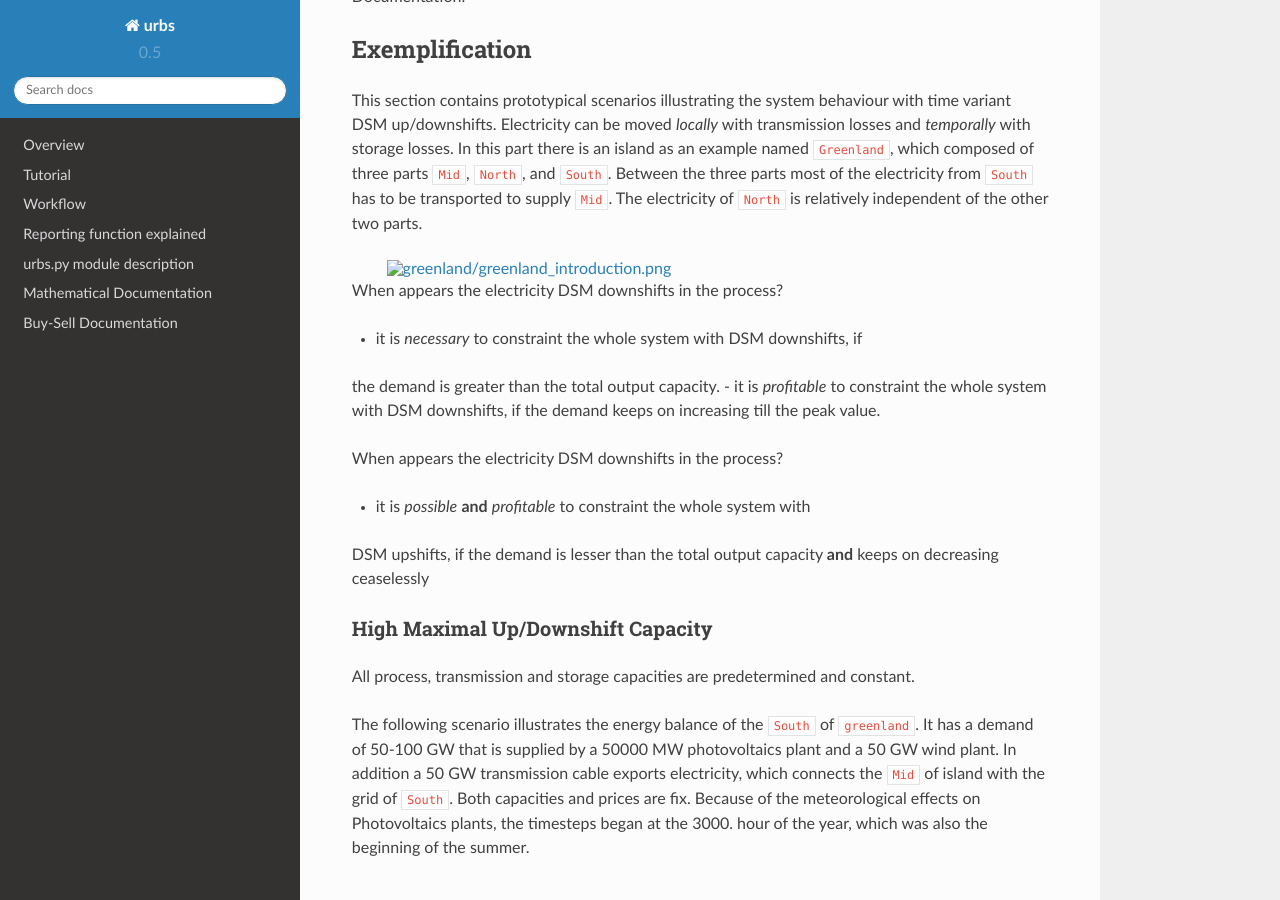
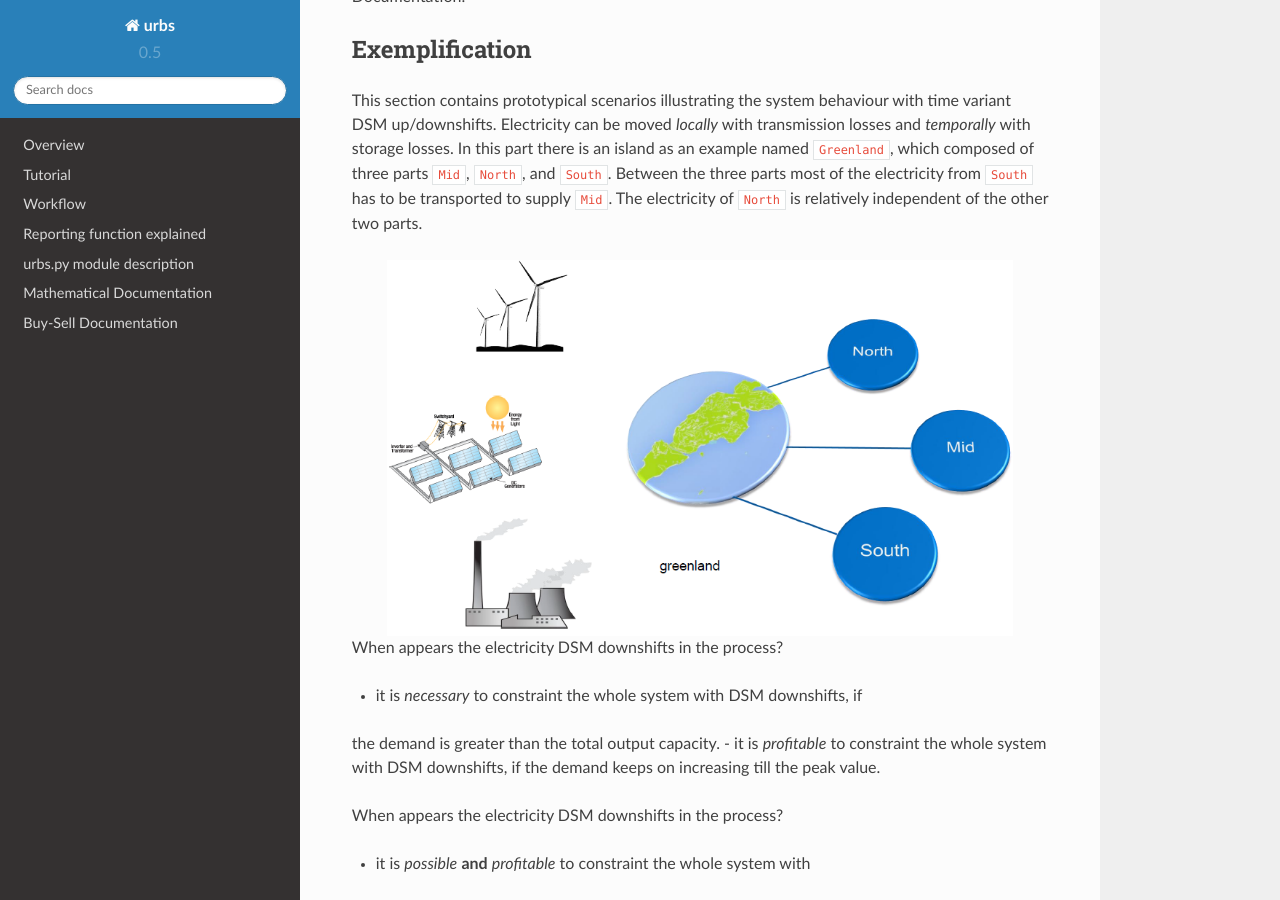
Before and after one commit to tum-ens/urbs, a Sphinx documentation site: the page built from doc/dsmdoc.rst, in a window 1280 px wide and 900 px high, scrolled down 449 px. Built offline with Sphinx 7.4.7 and the Read the Docs theme 2.0.0, drawn with Linux system fonts in a browser that asks for light colours.

Commit message:
Update dsmdoc.rst

```diff
--- a/doc/dsmdoc.rst
+++ b/doc/dsmdoc.rst
@@ -36,7 +36,7 @@ to supply ``Mid``. The electricity of ``North`` is relatively independent
 of the other two parts.
 
 
-.. image:: greenland/greenland_introduction.png
+.. image:: greenland/greenland_introduction.PNG
     :width: 90%
     :align: center
 
```
